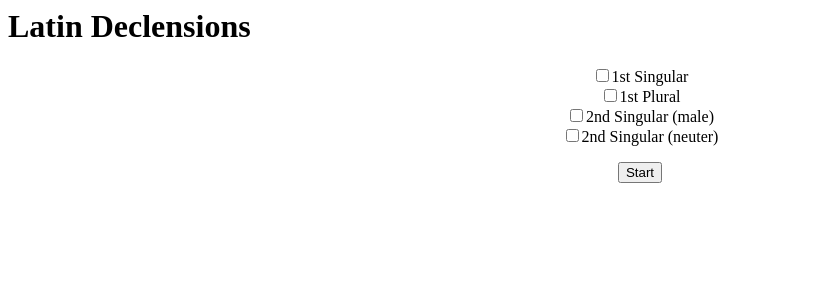
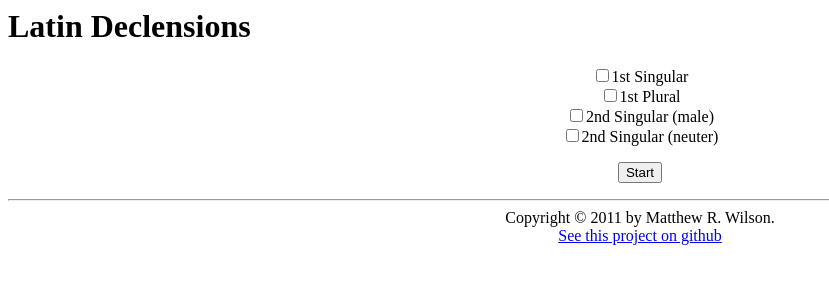
Before and after one commit to racingmars/latin, a plain HTML site: page index.html in a window 1280 px wide. Shown: the whole page, without its empty margins (0-829 px from the left). Drawn offline with Linux system fonts and the light colour scheme.

Commit message:
Add license, byline

```diff
--- a/index.html
+++ b/index.html
@@ -42,6 +42,15 @@
 		<div><input type="button" value="Setup" onclick="resumeSetup();"></div>
 
 		</div>
+
+		<hr>
+
+		<div>
+			Copyright &copy; 2011 by Matthew R. Wilson.
+			<br>
+			<a href="http://github.com/racingmars/latin/">See this project on github</a>
+		</div>
+
 	</body>
 
 
```
Also changed, not shown: 1 other file.
